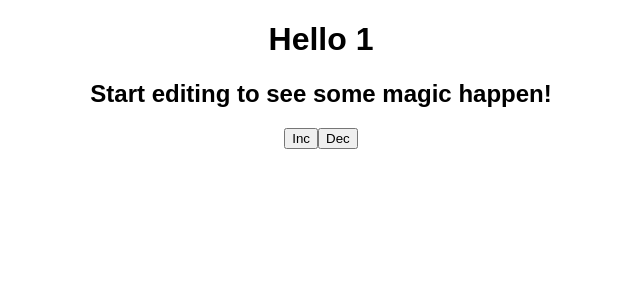
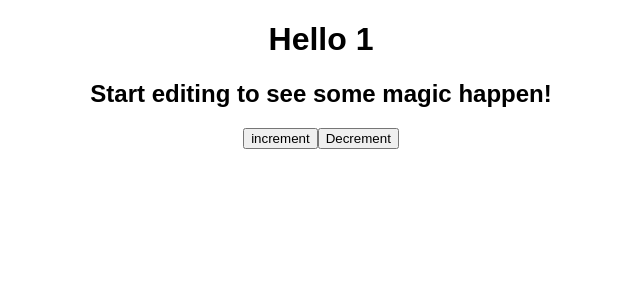
Before and after one commit to copetit/react-webhook, a React (Create React App) app: page / in a window 1280 px wide. Shown: the top 300 px of the page, without its empty margins (319-959 px from the left). Built offline with nearby package versions, Linux system fonts and the light colour scheme.

Commit message:
change btn name

```diff
--- a/src/App.js
+++ b/src/App.js
@@ -10,8 +10,8 @@ export default function App() {
     <div className="App">
       <h1>Hello {item}</h1>
       <h2>Start editing to see some magic happen!</h2>
-      <button onClick={incrementItem}> Inc </button>
-      <button onClick={decrementItem}> Dec </button>
+      <button onClick={incrementItem}> increment </button>
+      <button onClick={decrementItem}> Decrement </button>
     </div>
   );
 }
```
